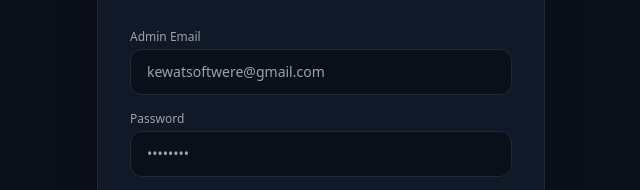
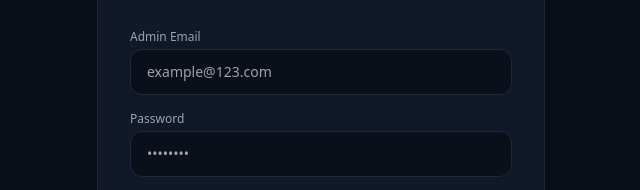
Before and after one commit to portfoliowebs6-collab/Deepak_portfolio, a website: page public/register.html in a window 1280 px wide. Shown: the part 311-501 px from the top of the page, 319-959 px from the left. Drawn offline with nearby package versions, Linux system fonts and the light colour scheme.

Commit message:
Update register.html

```diff
--- a/public/register.html
+++ b/public/register.html
@@ -19,7 +19,7 @@
         <form id="register-form" class="space-y-4">
             <div>
                 <label class="block text-xs text-gray-400 mb-1">Admin Email</label>
-                <input type="email" id="email" required class="w-full bg-[#0b0f19] border border-gray-800 rounded-xl px-4 py-3 text-sm focus:border-blue-500 outline-none text-white" placeholder="kewatsoftwere@gmail.com">
+                <input type="email" id="email" required class="w-full bg-[#0b0f19] border border-gray-800 rounded-xl px-4 py-3 text-sm focus:border-blue-500 outline-none text-white" placeholder="example@123.com">
             </div>
             <div>
                 <label class="block text-xs text-gray-400 mb-1">Password</label>
```
